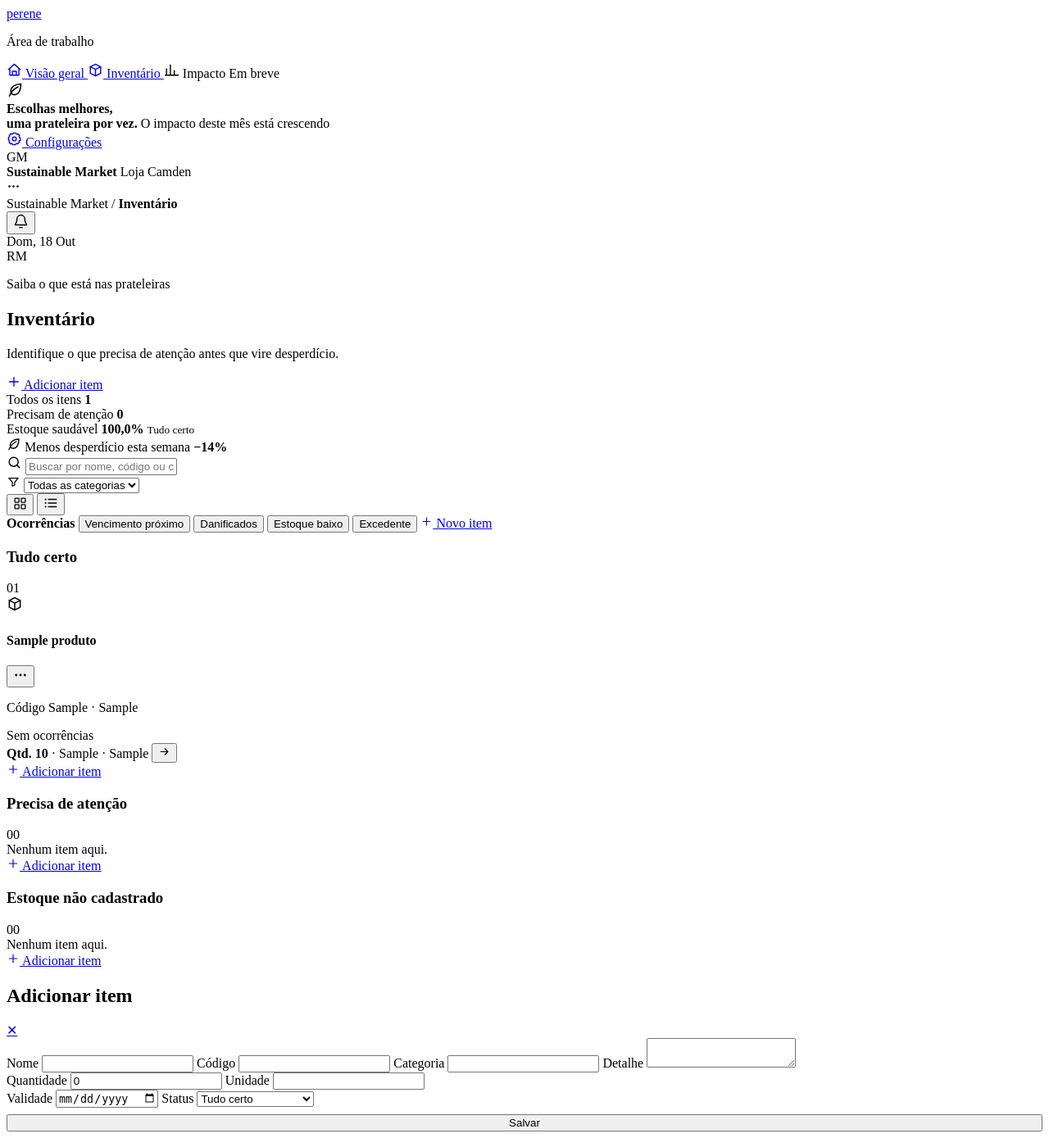
After one commit to hellosofi/perene, a Django app: page /estoque/adicionar/ in a window 1280 px wide. The commit adds this page. Shown: the whole page at 82% size. Run offline with Django 5.2, Linux system fonts and the light colour scheme; tables that the repository leaves empty hold one stand-in row (values such as "Sample post").

Commit message:
Adiciona página de estoque e views

```diff
--- a/estoque/models.py
+++ b/estoque/models.py
@@ -1,6 +1,7 @@
 from django.db import models
 # Create your models here.
 
+# novo banco de dados
 class Produto(models.Model):
 
     STATUS_CHOICES = [
--- a/estoque/templates/estoque/inserir_produto.html
+++ b/estoque/templates/estoque/inserir_produto.html
@@ -1,28 +1,19 @@
-{% load static %}
-<!DOCTYPE html>
-<html lang="pt-br">
-<head>
-  <meta charset="UTF-8">
-  <title>Adicionar produto</title>
-</head>
-<body>
-  <h1>Novo produto</h1>
-  <form method="post">
+{% comment %}  {% endcomment %}
 
-    {% csrf_token %}
-    <label>Nome <input type="text" name="nome" required></label><br>
+<label>Nome <input type="text" name="nome" required></label>
 
-    <label>Código <input type="text" name="codigo"></label><br>
+<label>Código <input type="text" name="codigo"></label>
 
-    <label>Categoria <input type="text" name="categoria"></label><br>
+<label>Categoria <input type="text" name="categoria"></label>
 
-    <label>Detalhe <textarea name="detalhe"></textarea></label><br>
+<label>Detalhe <textarea name="detalhe"></textarea></label>
 
-    <label>Quantidade <input type="number" name="quantidade" value="0"></label><br>
+<div class="par-campos">
+    <label>Quantidade <input type="number" name="quantidade" value="0"></label>
+    <label>Unidade <input type="text" name="unidade"></label>
+</div>
 
-    <label>Unidade <input type="text" name="unidade"></label><br>
-
-    <label>Validade <input type="date" name="validade"></label><br>
+<label>Validade <input type="date" name="validade"></label>
 
 <label>Status
     <select name="status">
@@ -30,11 +21,6 @@
             <option value="{{ value }}">{{ label }}</option>
         {% endfor %}
     </select>
-    </label><br>
+</label>
 
-    <button type="submit">Salvar</button>
-
-  </form>
-  <a href="{% url 'lista_produtos' %}">Voltar</a>
-</body>
-</html>
+<button type="submit" class="botao-primario" style="width:100%;margin-top:8px;">Salvar</button>
--- a/estoque/templates/estoque/lista_produtos.html
+++ b/estoque/templates/estoque/lista_produtos.html
@@ -0,0 +1,252 @@
+{% extends "base.html" %}
+
+{% block titulo %}Inventário — Perene{% endblock %}
+{% block titulo_pagina %}Inventário{% endblock %}
+
+{% block conteudo %}
+<div class="conteudo-pagina">
+
+    <section class="titulo-pagina compacto">
+        <div>
+            <p class="etiqueta-topo">Saiba o que está nas prateleiras</p>
+            <h1>Inventário</h1>
+            <p>Identifique o que precisa de atenção antes que vire desperdício.</p>
+        </div>
+        <a href="{% url 'adicionar_produto' %}" class="botao-primario">
+            <svg width="18" height="18"><use href="#icon-plus"/></svg>
+            Adicionar item
+        </a>
+    </section>
+
+
+    <div class="estatisticas">
+        <div>
+            <span>Todos os itens</span>
+            <strong>{{ total }}</strong>
+        </div>
+
+        <div>
+            <span>Precisam de atenção</span>
+            <strong>{{ atencao }}</strong>
+        </div>
+
+        <div>
+            <span>Estoque saudável</span>
+            <strong>{{ pct_saudavel }}%</strong>
+            <small>Tudo certo</small>
+        </div>
+        <div class="destaque-estoque">
+            <svg width="18" height="18"><use href="#icon-leaf"/></svg>
+            <span>Menos desperdício esta semana</span>
+            <strong>−14%</strong>
+        </div>
+    </div>
+
+    <form method="get" id="form-filtros">
+        <input type="hidden" name="visao" id="campo-visao" value="{{ visao }}">
+        <input type="hidden" name="status" id="campo-status" value="{{ status_atual }}">
+        {% if categoria_atual %}
+            <input type="hidden" name="categoria" value="{{ categoria_atual }}">
+        {% endif %}
+
+        <div class="barra-ferramentas">
+            <label class="campo-busca">
+                <svg width="19" height="19"><use href="#icon-search"/></svg>
+                <input
+                    type="text"
+                    name="q"
+                    value="{{ query }}"
+                    placeholder="Buscar por nome, código ou categoria..."
+                >
+            </label>
+
+            <div class="divisor"></div>
+
+            <label class="campo-selecao">
+                <svg width="17" height="17"><use href="#icon-filter"/></svg>
+                <select name="categoria" onchange="this.form.submit()">
+                    <option value="">Todas as categorias</option>
+                    {% for cat in categorias %}
+                        <option value="{{ cat }}" {% if cat == categoria_atual %}selected{% endif %}>
+                            {{ cat }}
+                        </option>
+                    {% endfor %}
+                </select>
+            </label>
+
+            <div class="alternar-visao">
+                <button
+                    type="button"
+                    class="{% if visao == 'quadro' %}selecionado{% endif %}"
+                    onclick="alternarVisao('quadro')"
+                    aria-label="Visualização em quadro"
+                >
+                    <svg width="17" height="17"><use href="#icon-grid"/></svg>
+                </button>
+                <button
+                    type="button"
+                    class="{% if visao == 'lista' %}selecionado{% endif %}"
+                    onclick="alternarVisao('lista')"
+                    aria-label="Visualização em lista"
+                >
+                    <svg width="18" height="18"><use href="#icon-list"/></svg>
+                </button>
+            </div>
+        </div>
+    </form>
+
+    <div class="filtros">
+        <strong>Ocorrências</strong>
+
+        <button
+            type="button"
+            class="{% if status_atual == 'use_soon' %}selecionado{% endif %}"
+            onclick="alternarStatus('use_soon')"
+        >
+            Vencimento próximo
+        </button>
+
+        <button
+            type="button"
+            class="{% if status_atual == 'damaged' %}selecionado{% endif %}"
+            onclick="alternarStatus('damaged')"
+        >
+            Danificados
+        </button>
+
+        <button
+            type="button"
+            class="{% if status_atual == 'low_stock' %}selecionado{% endif %}"
+            onclick="alternarStatus('low_stock')"
+        >
+            Estoque baixo
+        </button>
+
+        <button
+            type="button"
+            class="{% if status_atual == 'surplus' %}selecionado{% endif %}"
+            onclick="alternarStatus('surplus')"
+        >
+            Excedente
+        </button>
+
+        <a href="{% url 'adicionar_produto' %}" class="nova-etiqueta">
+            <svg width="15" height="15"><use href="#icon-plus"/></svg>
+            Novo item
+        </a>
+    </div>
+
+    {% if visao == 'lista' %}
+
+        <div class="painel-lista">
+            <div class="cabecalho-lista">
+                <span>Item</span>
+                <span>Categoria</span>
+                <span>Ocorrência</span>
+                <span>Estoque</span>
+                <span></span>
+            </div>
+
+            {% for produto in produtos %}
+                <div class="linha-lista">
+                    <span>
+                        <b>{{ produto.nome }}</b>
+                        <small>{{ produto.codigo }}</small>
+                    </span>
+                    <span>{{ produto.categoria }}</span>
+                    <span>
+                        <i class="etiqueta-status {{ produto.status_css }}">
+                            {{ produto.status_label }}
+                        </i>
+                    </span>
+                    <span>{{ produto.quantidade }} {{ produto.unidade }}</span>
+                    <button aria-label="Ver detalhes de {{ produto.nome }}">
+                        <svg width="17" height="17"><use href="#icon-chevron"/></svg>
+                    </button>
+                </div>
+            {% empty %}
+                <div class="lista-vazia">Nenhum item corresponde à sua busca.</div>
+            {% endfor %}
+        </div>
+
+    {% else %}
+
+        <div class="quadro">
+            {% for grupo in grupos %}
+                <section class="coluna">
+                    <header>
+                        <h3>{{ grupo.titulo }}</h3>
+                        <span>{{ grupo.items|length|stringformat:"02d" }}</span>
+                    </header>
+
+                    <div class="lista-cards">
+                        {% for produto in grupo.items %}
+                            <article class="card-produto">
+                                <div class="card-principal">
+                                    <span class="icone-card">
+                                        <svg width="20" height="20"><use href="#icon-box"/></svg>
+                                    </span>
+                                    <div class="info-card">
+                                        <div class="titulo-card">
+                                            <h4>{{ produto.nome }}</h4>
+                                            <button aria-label="Mais opções para {{ produto.nome }}">
+                                                <svg width="18" height="18"><use href="#icon-more"/></svg>
+                                            </button>
+                                        </div>
+                                        <p>Código {{ produto.codigo }} · {{ produto.categoria }}</p>
+                                        {% if produto.tem_ocorrencia %}
+                                            <span class="etiqueta-status {{ produto.status_css }}">
+                                                {{ produto.status_label }}
+                                            </span>
+                                        {% else %}
+                                            <span class="sem-ocorrencias">Sem ocorrências</span>
+                                        {% endif %}
+                                    </div>
+                                </div>
+                                <div class="rodape-card">
+                                    <span>
+                                        <b>Qtd. {{ produto.quantidade }}</b>
+                                        · {{ produto.unidade }}
+                                        {% if produto.detalhe %} · {{ produto.detalhe }}{% endif %}
+                                    </span>
+                                    <button aria-label="Abrir {{ produto.nome }}">
+                                        <svg width="15" height="15"><use href="#icon-arrow"/></svg>
+                                    </button>
+                                </div>
+                            </article>
+                        {% empty %}
+                            <div class="lista-vazia">Nenhum item aqui.</div>
+                        {% endfor %}
+                    </div>
+
+                    <a href="{% url 'adicionar_produto' %}" class="adicionar-na-coluna">
+                        <svg width="16" height="16"><use href="#icon-plus"/></svg>
+                        Adicionar item
+                    </a>
+                </section>
+            {% endfor %}
+        </div>
+
+    {% endif %}
+
+    {% if mostrar_modal %}
+    <div class="fundo-modal">
+        <div class="modal">
+            <div class="cabecalho-modal">
+                <h2>Adicionar item</h2>
+                <a href="{% url 'lista_produtos' %}" class="botao-fechar-modal">✕</a>
+            </div>
+            <div class="corpo-modal">
+                <form method="post">
+                    {% csrf_token %}
+                    {% include 'estoque/inserir_produto.html' %}
+                </form>
+            </div>
+        </div>
+    </div>
+    {% endif %}
+
+</div>
+{% endblock %}
+
+{% block scripts %}{% endblock %}
--- /dev/null
+++ b/estoque/urls.py
@@ -0,0 +1,7 @@
+from django.urls import path
+from . import views
+
+urlpatterns = [
+    path('', views.lista_produtos, name='lista_produtos'),
+    path('adicionar/', views.adicionar_produto, name='adicionar_produto'),
+]
--- a/estoque/views.py
+++ b/estoque/views.py
@@ -1,3 +1,100 @@
 from django.shortcuts import render
 
 # Create your views here.
+
+from django.db.models import Q
+from django.shortcuts import render, redirect
+from django.urls import reverse
+
+from .models import Produto
+
+def contexto_lista(request):
+    query = request.GET.get('q', '')
+    categoria = request.GET.get('categoria', '')
+    status_filtro = request.GET.get('status', '')
+    visao = request.GET.get('visao', 'quadro')
+
+    produtos = Produto.objects.all()
+
+    if query:
+        produtos = produtos.filter(
+            Q(nome__icontains=query) |
+            Q(codigo__icontains=query) |
+            Q(categoria__icontains=query)
+        )
+
+    if categoria:
+        produtos = produtos.filter(categoria=categoria)
+
+    if status_filtro:
+        produtos = produtos.filter(status=status_filtro)
+
+    total = Produto.objects.count()
+    atencao = Produto.objects.filter(
+        status__in=['use_soon', 'low_stock', 'damaged', 'surplus']
+    ).count()
+    saudaveis = Produto.objects.filter(status='all_good').count()
+    pct_saudavel = round(saudaveis / total * 100, 1) if total > 0 else 0
+
+    categorias = (
+        Produto.objects
+        .exclude(categoria='')
+        .values_list('categoria', flat=True)
+        .distinct()
+        .order_by('categoria')
+    )
+
+    lista = list(produtos)
+    grupos = [
+        {
+            'titulo': 'Tudo certo',
+            'items': [p for p in lista if p.status == 'all_good'],
+        },
+        {
+            'titulo': 'Precisa de atenção',
+            'items': [p for p in lista if p.status in ('use_soon', 'low_stock', 'damaged', 'surplus')],
+        },
+        {
+            'titulo': 'Estoque não cadastrado',
+            'items': [p for p in lista if p.status == 'undocumented'],
+        },
+    ]
+
+    return {
+        'produtos': lista,
+        'grupos': grupos,
+        'total': total,
+        'atencao': atencao,
+        'pct_saudavel': pct_saudavel,
+        'query': query,
+        'categoria_atual': categoria,
+        'status_atual': status_filtro,
+        'visao': visao,
+        'categorias': categorias,
+        'pagina_atual': 'inventario',
+    }
+
+
+def lista_produtos(request):
+    contexto = contexto_lista(request)
+    return render(request, 'estoque/lista_produtos.html', contexto)
+
+def adicionar_produto(request):
+    if request.method == 'POST':
+        Produto.objects.create(
+            nome=request.POST.get('nome', ''),
+            codigo=request.POST.get('codigo', ''),
+            categoria=request.POST.get('categoria', ''),
+            detalhe=request.POST.get('detalhe', ''),
+            quantidade=request.POST.get('quantidade', 0),
+            unidade=request.POST.get('unidade', ''),
+            validade=request.POST.get('validade') or None,
+            status=request.POST.get('status', 'all_good'),
+        )
+        return redirect(reverse('lista_produtos'))
+
+    contexto = contexto_lista(request)
+    contexto['mostrar_modal'] = True
+    contexto['status_choices'] = Produto.STATUS_CHOICES
+
+    return render(request, 'estoque/lista_produtos.html', contexto)
--- /dev/null
+++ b/perene/templates/base.html
@@ -0,0 +1,98 @@
+{% comment %} {% load static %} {% endcomment %}
+<!DOCTYPE html>
+<html lang="pt-br">
+<head>
+    <meta charset="UTF-8">
+    <meta name="viewport" content="width=device-width, initial-scale=1.0">
+    <title>{% block titulo %}Perene{% endblock %}</title>
+    {% comment %} <link rel="stylesheet" href="{% static 'css/estilo.css' %}"> {% endcomment %}
+</head>
+<body>
+
+{% include "icons.html" %}
+
+<div class="estrutura-app">
+
+    <aside class="barra-lateral">
+        <a href="{% url 'home' %}" class="marca">
+            <span class="simbolo-marca"><i></i><i></i><i></i></span>
+            <span>perene</span>
+        </a>
+
+        <nav class="pilha-nav" aria-label="Navegação principal">
+            <p class="legenda-nav">Área de trabalho</p>
+
+            <a href="{% url 'home' %}" class="item-nav {% if pagina_atual == 'home' %}ativo{% endif %}">
+                <svg width="19" height="19"><use href="#icon-home"/></svg>
+                <span>Visão geral</span>
+            </a>
+
+            <a href="{% url 'lista_produtos' %}" class="item-nav {% if pagina_atual == 'inventario' %}ativo{% endif %}">
+                <svg width="19" height="19"><use href="#icon-box"/></svg>
+                <span>Inventário</span>
+            </a>
+
+            {% comment %} INSERIR EQUIPE {% endcomment %}
+
+            <span class="item-nav">
+                <svg width="19" height="19"><use href="#icon-chart"/></svg>
+                <span>Impacto</span>
+                <span class="em-breve">Em breve</span>
+            </span>
+        </nav>
+
+        <div class="espacador"></div>
+
+        <div class="card-planeta">
+            <div class="orbita">
+                <svg width="21" height="21"><use href="#icon-leaf"/></svg>
+            </div>
+            <strong>Escolhas melhores,<br>uma prateleira por vez.</strong>
+            <span>O impacto deste mês está crescendo</span>
+        </div>
+
+        <a href="{% url 'admin:index' %}" class="item-nav">
+            <svg width="19" height="19"><use href="#icon-settings"/></svg>
+            <span>Configurações</span>
+        </a>
+
+        <div class="perfil-loja">
+            <div class="avatar">GM</div>
+            <div>
+                <strong>Sustainable Market</strong>
+                <span>Loja Camden</span>
+            </div>
+            <svg width="17" height="17"><use href="#icon-more"/></svg>
+        </div>
+    </aside>
+
+    {% comment %} História implementar notificação {% endcomment %}
+    <main class="shell-principal">
+        <header class="barra-topo">
+            <div>
+                <span class="caminho">Sustainable Market /</span>
+                <strong>{% block titulo_pagina %}{% endblock %}</strong>
+            </div>
+
+            {% comment %} linkar aqui: {% endcomment %}
+            <div class="acoes-topo">
+                <button class="botao-icone" aria-label="Notificações">
+                    <svg width="19" height="19"><use href="#icon-bell"/></svg>
+                    <span class="ponto-notificacao"></span>
+                </button>
+                <div class="chip-data">
+                    <span>{% now "D, d M" %}</span>
+                </div>
+
+
+                <div class="avatar">RM</div>
+            </div>
+        </header>
+
+        {% block conteudo %}{% endblock %}
+    </main>
+
+</div>
+
+</body>
+</html>
--- /dev/null
+++ b/perene/templates/icons.html
@@ -0,0 +1,65 @@
+<svg xmlns="http://www.w3.org/2000/svg" style="display:none" aria-hidden="true">
+  <symbol id="icon-home" viewBox="0 0 24 24" fill="none" stroke="currentColor" stroke-width="1.8" stroke-linecap="round" stroke-linejoin="round">
+    <path d="m3 11 9-8 9 8"/><path d="M5 10v10h14V10M9 20v-6h6v6"/>
+  </symbol>
+  <symbol id="icon-box" viewBox="0 0 24 24" fill="none" stroke="currentColor" stroke-width="1.8" stroke-linecap="round" stroke-linejoin="round">
+    <path d="m4 7 8-4 8 4-8 4-8-4Z"/><path d="M4 7v10l8 4 8-4V7M12 11v10"/>
+  </symbol>
+  <symbol id="icon-users" viewBox="0 0 24 24" fill="none" stroke="currentColor" stroke-width="1.8" stroke-linecap="round" stroke-linejoin="round">
+    <path d="M16 21v-2a4 4 0 0 0-4-4H6a4 4 0 0 0-4 4v2"/><circle cx="9" cy="7" r="4"/>
+    <path d="M22 21v-2a4 4 0 0 0-3-3.87M16 3.13a4 4 0 0 1 0 7.75"/>
+  </symbol>
+  <symbol id="icon-chart" viewBox="0 0 24 24" fill="none" stroke="currentColor" stroke-width="1.8" stroke-linecap="round" stroke-linejoin="round">
+    <path d="M4 20V10M10 20V4M16 20v-7M22 20H2"/>
+  </symbol>
+  <symbol id="icon-bell" viewBox="0 0 24 24" fill="none" stroke="currentColor" stroke-width="1.8" stroke-linecap="round" stroke-linejoin="round">
+    <path d="M18 8a6 6 0 0 0-12 0c0 7-3 7-3 9h18c0-2-3-2-3-9M10 21h4"/>
+  </symbol>
+  <symbol id="icon-search" viewBox="0 0 24 24" fill="none" stroke="currentColor" stroke-width="1.8" stroke-linecap="round" stroke-linejoin="round">
+    <circle cx="11" cy="11" r="7"/><path d="m20 20-4-4"/>
+  </symbol>
+  <symbol id="icon-arrow" viewBox="0 0 24 24" fill="none" stroke="currentColor" stroke-width="1.8" stroke-linecap="round" stroke-linejoin="round">
+    <path d="M5 12h14M13 6l6 6-6 6"/>
+  </symbol>
+  <symbol id="icon-calendar" viewBox="0 0 24 24" fill="none" stroke="currentColor" stroke-width="1.8" stroke-linecap="round" stroke-linejoin="round">
+    <rect x="3" y="5" width="18" height="16" rx="3"/><path d="M16 3v4M8 3v4M3 10h18"/>
+  </symbol>
+  <symbol id="icon-plus" viewBox="0 0 24 24" fill="none" stroke="currentColor" stroke-width="1.8" stroke-linecap="round" stroke-linejoin="round">
+    <path d="M12 5v14M5 12h14"/>
+  </symbol>
+  <symbol id="icon-chevron" viewBox="0 0 24 24" fill="none" stroke="currentColor" stroke-width="1.8" stroke-linecap="round" stroke-linejoin="round">
+    <path d="m9 18 6-6-6-6"/>
+  </symbol>
+  <symbol id="icon-filter" viewBox="0 0 24 24" fill="none" stroke="currentColor" stroke-width="1.8" stroke-linecap="round" stroke-linejoin="round">
+    <path d="M4 5h16l-6 7v5l-4 2v-7L4 5Z"/>
+  </symbol>
+  <symbol id="icon-grid" viewBox="0 0 24 24" fill="none" stroke="currentColor" stroke-width="1.8" stroke-linecap="round" stroke-linejoin="round">
+    <rect x="3" y="3" width="7" height="7" rx="1"/><rect x="14" y="3" width="7" height="7" rx="1"/>
+    <rect x="3" y="14" width="7" height="7" rx="1"/><rect x="14" y="14" width="7" height="7" rx="1"/>
+  </symbol>
+  <symbol id="icon-list" viewBox="0 0 24 24" fill="none" stroke="currentColor" stroke-width="1.8" stroke-linecap="round" stroke-linejoin="round">
+    <path d="M8 6h13M8 12h13M8 18h13"/>
+    <circle cx="3.5" cy="6" r=".5" fill="currentColor"/>
+    <circle cx="3.5" cy="12" r=".5" fill="currentColor"/>
+    <circle cx="3.5" cy="18" r=".5" fill="currentColor"/>
+  </symbol>
+  <symbol id="icon-check" viewBox="0 0 24 24" fill="none" stroke="currentColor" stroke-width="1.8" stroke-linecap="round" stroke-linejoin="round">
+    <path d="m5 12 4 4L19 6"/>
+  </symbol>
+  <symbol id="icon-more" viewBox="0 0 24 24" fill="none" stroke="currentColor" stroke-width="1.8" stroke-linecap="round" stroke-linejoin="round">
+    <circle cx="5" cy="12" r="1" fill="currentColor"/>
+    <circle cx="12" cy="12" r="1" fill="currentColor"/>
+    <circle cx="19" cy="12" r="1" fill="currentColor"/>
+  </symbol>
+  <symbol id="icon-leaf" viewBox="0 0 24 24" fill="none" stroke="currentColor" stroke-width="1.8" stroke-linecap="round" stroke-linejoin="round">
+    <path d="M20 4c-8 0-14 4-14 10 0 3 2 5 5 5 6 0 9-7 9-15Z"/>
+    <path d="M4 21c2-6 6-10 12-13"/>
+  </symbol>
+  <symbol id="icon-close" viewBox="0 0 24 24" fill="none" stroke="currentColor" stroke-width="1.8" stroke-linecap="round" stroke-linejoin="round">
+    <path d="m6 6 12 12M18 6 6 18"/>
+  </symbol>
+  <symbol id="icon-settings" viewBox="0 0 24 24" fill="none" stroke="currentColor" stroke-width="1.8" stroke-linecap="round" stroke-linejoin="round">
+    <circle cx="12" cy="12" r="3"/>
+    <path d="M19.4 15a1.7 1.7 0 0 0 .34 1.88l.06.06-2.83 2.83-.06-.06A1.7 1.7 0 0 0 15 19.4a1.7 1.7 0 0 0-1 .6 1.7 1.7 0 0 0-.4 1.1V21H9.6v-.1A1.7 1.7 0 0 0 8.6 19.4a1.7 1.7 0 0 0-1.88.34l-.06.06-2.83-2.83.06-.06A1.7 1.7 0 0 0 4.6 15a1.7 1.7 0 0 0-.6-1 1.7 1.7 0 0 0-1.1-.4H3V9.6h.1A1.7 1.7 0 0 0 4.6 8.6a1.7 1.7 0 0 0-.34-1.88l-.06-.06 2.83-2.83.06.06A1.7 1.7 0 0 0 9 4.6a1.7 1.7 0 0 0 1-.6 1.7 1.7 0 0 0 .4-1.1V3h4v.1A1.7 1.7 0 0 0 15.4 4.6a1.7 1.7 0 0 0 1.88-.34l.06-.06 2.83 2.83-.06.06A1.7 1.7 0 0 0 19.4 9c.13.36.34.7.6 1 .3.26.68.4 1.1.4h.1v4h-.1A1.7 1.7 0 0 0 19.4 15Z"/>
+  </symbol>
+</svg>
--- a/perene/urls.py
+++ b/perene/urls.py
@@ -9,6 +9,6 @@ urlpatterns = [
     path("gestor/entrar/", views.LoginGestor.as_view(), name="login_gestor"),
     path("gestor/cadastro/", views.CadastroGestor.as_view(), name="cadastro_gestor"),
     path("sair/", LogoutView.as_view(), name="sair"),
-    path('adicionar/', views.Add_produto.as_view(), name="inserir_produto"),
-    path('produtos/', views.Produto_view.as_view(), name="lista_produtos")
+    # path('adicionar/', views.Add_produto.as_view(), name="inserir_produto"),  # saiu do perene --> estoque
+    # path('produtos/', views.Produto_view.as_view(), name="lista_produtos")    # saiu do perene --> estoque
 ]
--- a/projeto/settings.py
+++ b/projeto/settings.py
@@ -39,6 +39,7 @@ ALLOWED_HOSTS = ['localhost', '127.0.0.1', '*']
 
 INSTALLED_APPS = [
     'perene',
+    'estoque', # <------
     'django.contrib.admin',
     'django.contrib.auth',
     'django.contrib.contenttypes',
--- a/projeto/urls.py
+++ b/projeto/urls.py
@@ -21,5 +21,6 @@ from django.views.generic import RedirectView
 urlpatterns = [
     path('admin/', admin.site.urls),
     path("perene/", include("perene.urls")),
+    path('estoque/', include('estoque.urls')),
     path('', RedirectView.as_view(url='/perene/', permanent=False), name='home'),
 ]
```
Also changed, not shown: perene/templates/inserir_produto.html (deleted, +0 -29 lines), perene/templates/lista_produtos.html (deleted, +0 -52 lines), estoque/migrations/0001_initial.py (added), 3 other files. Lines whose indentation alone changed are shown as unchanged.
